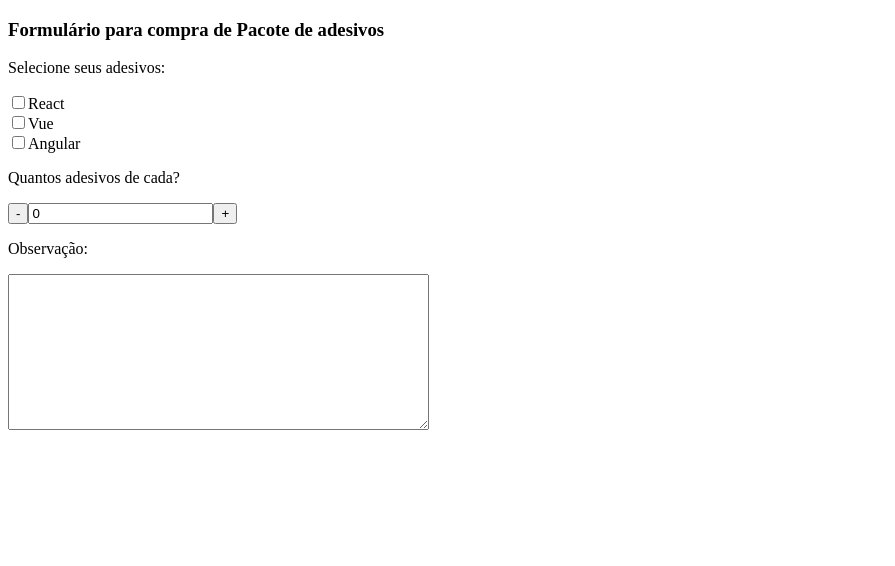
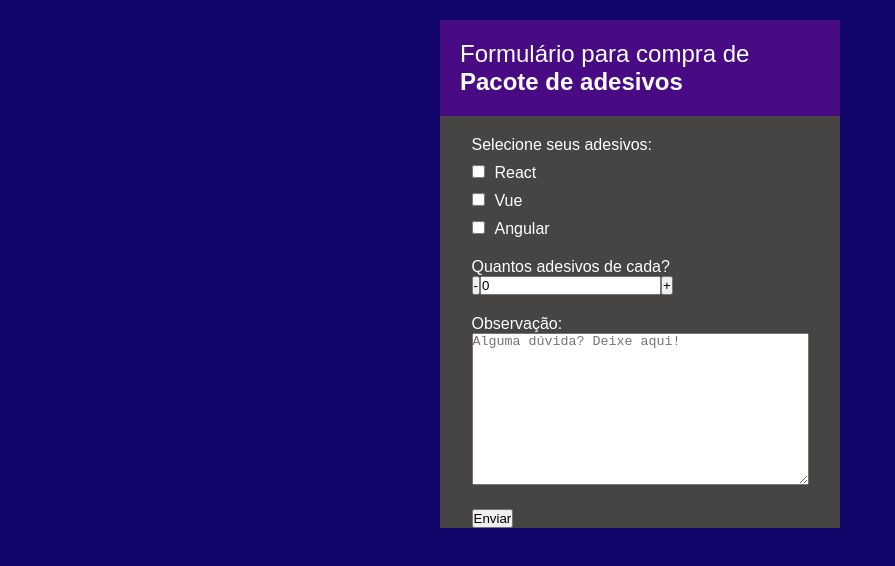
Before and after one commit to Kauanphbbb/bemPaggo, a Vue app: page / in a window 1280 px wide. Shown: the top 566 px of the page, without its empty margins (0-895 px from the left). Built offline with nearby package versions, Linux system fonts and the light colour scheme.

Commit message:
feat: css for title and stickes options

```diff
--- a/src/App.vue
+++ b/src/App.vue
@@ -1,3 +1,20 @@
 <template>
+<div id="app">
   <RouterView />
+  </div>
 </template>
+
+<style>
+* {
+  margin: 0;
+  padding: 0;
+}
+#app {
+  min-height: 100vh;
+  min-width: 100vh;
+  font-family: Arial, Helvetica, sans-serif;
+  background-color: rgb(16, 6, 105);
+  box-sizing: border-box;
+  padding-top: 10px;
+}
+</style>>
--- a/src/components/FormComponent.vue
+++ b/src/components/FormComponent.vue
@@ -15,31 +15,76 @@ export default {
 </script>
 
 <template>
+  <div class="form-container">
     <div class="title-form">
-    <h3>Formulário para compra de <strong> Pacote de adesivos </strong></h3>
+      <p>Formulário para compra de <strong> Pacote de adesivos </strong></p>
     </div>
 
     <form>
-    <div class="stickers-options">
+      <div class="stickers-options margin-top">
         <p>Selecione seus adesivos:</p>
-      <div v-for="(sticker, index) in stickersOptions" :key="index">
+        <div class="sticker" v-for="(sticker, index) in stickersOptions" :key="index">
           <input type="checkbox" :name="sticker" :id="sticker" />
           <label :for="sticker">{{ sticker }}</label>
         </div>
       </div>
 
-    <div class="stickers-qtd">
+      <div class="stickers-qtd margin-top">
         <p>Quantos adesivos de cada?</p>
         <div class="sticker-qtd-input">
           <button>-</button>
-        <input type="number" name="stickersQTD" v-model="form.stickersQTD" />
+          <input readonly type="number" name="stickersQTD" v-model="form.stickersQTD" />
           <button>+</button>
         </div>
       </div>
 
-    <div class="message">
+      <div class="message margin-top">
         <p>Observação:</p>
-        <textarea name="message" v-model="form.message" cols="50" rows="10"></textarea>
+        <textarea
+          name="message"
+          v-model="form.message"
+          cols="40"
+          rows="10"
+          placeholder="Alguma dúvida? Deixe aqui!"
+        ></textarea>
+      </div>
+
+      <div class="button=container margin-top">
+        <button type="submit">Enviar</button>
       </div>
     </form>
+  </div>
 </template>
+
+<style scoped>
+.form-container {
+  display: flex;
+  flex-direction: column;
+  align-items: center;
+  justify-content: center;
+  width: 400px;
+  height: 100%;
+  margin: 0 auto;
+  box-sizing: border-box;
+  background-color: rgb(71, 68, 68);
+  color: rgb(255, 255, 255);
+}
+
+.title-form {
+    background-color: rgb(73, 11, 131);
+    padding: 20px;
+    font-size: 24px;
+}
+
+.sticker {
+  margin-top: 10px;
+}
+
+.sticker input {
+  margin-right: 10px;
+}
+
+.margin-top {
+  margin-top: 20px;
+}
+</style>
```
Lines whose indentation alone changed are shown as unchanged.
